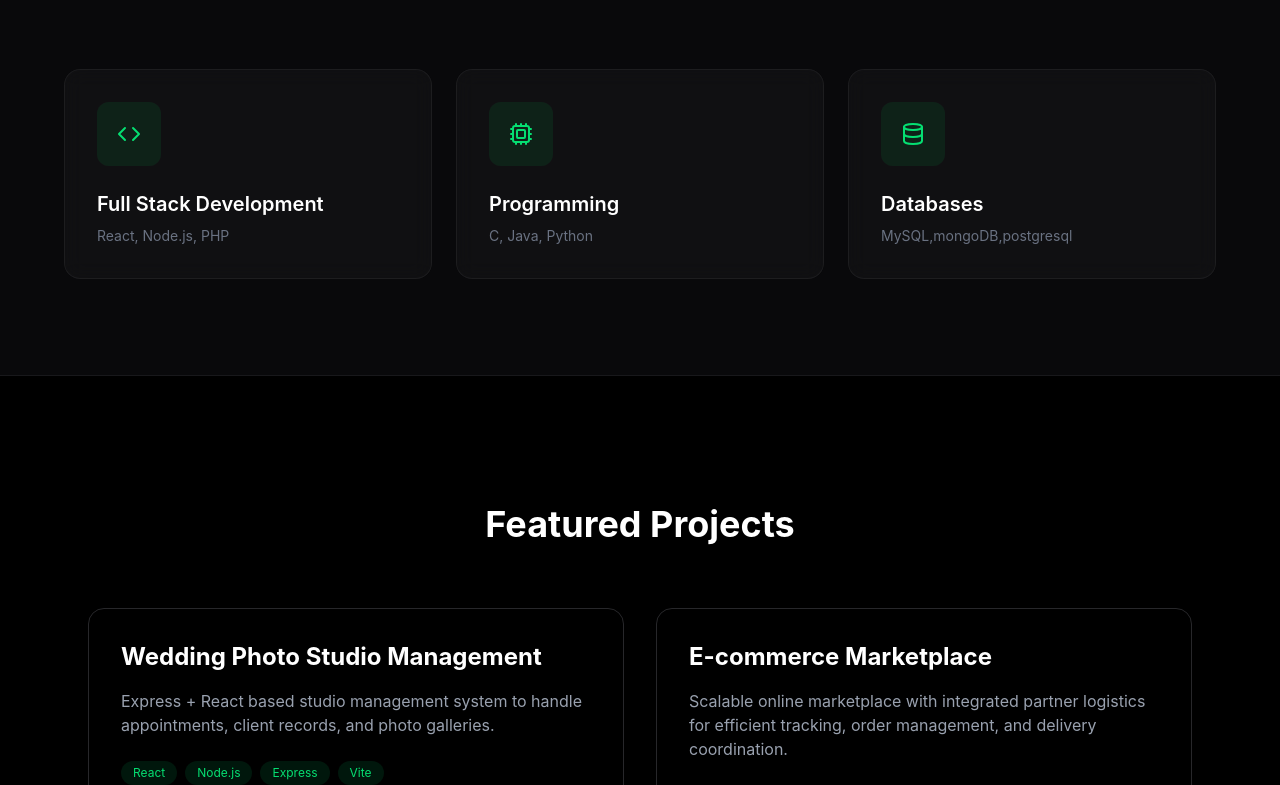
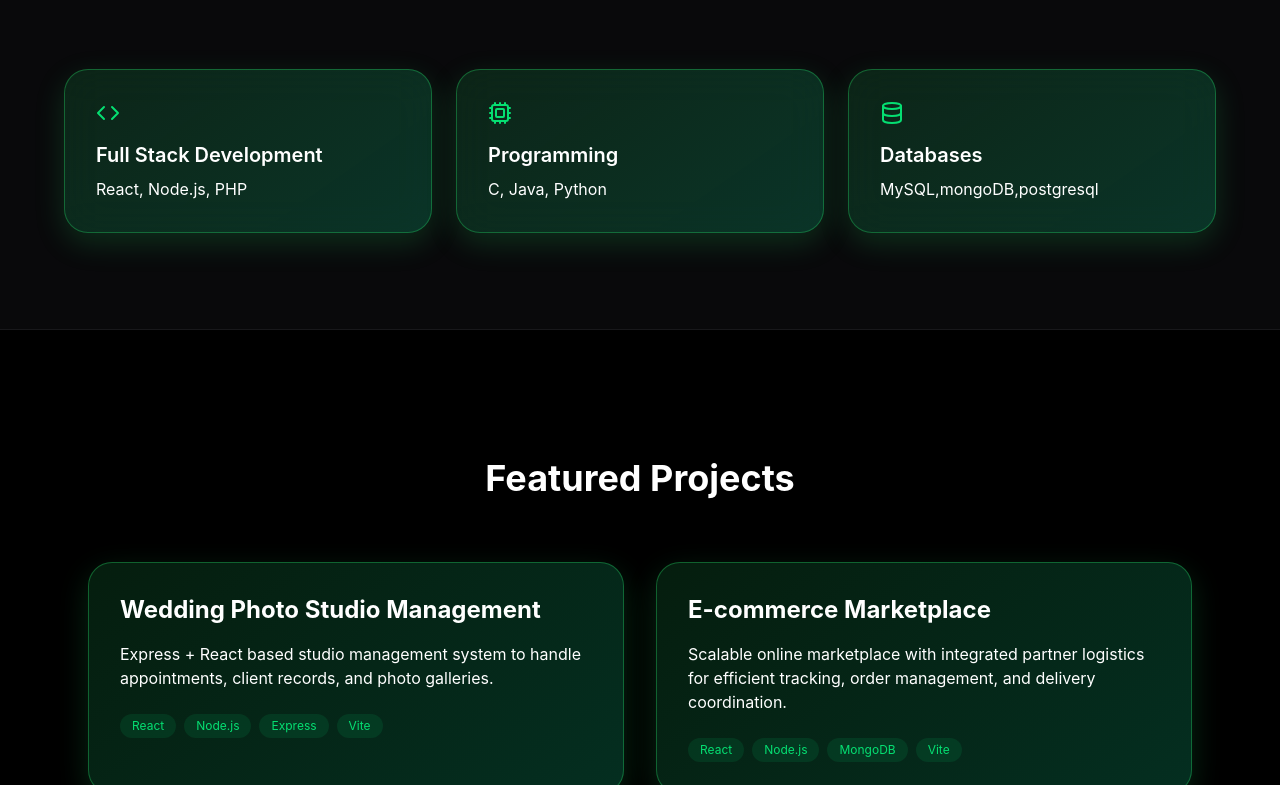
Before and after one commit to suryaamruthala/surya-portfolio, a React (Vite) app: page / in a window 1280 px wide. Shown: the part 1255-2040 px from the top of the page. Built offline with nearby package versions, Linux system fonts and the light colour scheme.

Commit message:
dark theme upgrade

```diff
--- a/src/App.css
+++ b/src/App.css
@@ -1,4 +1,17 @@
-/* Custom Scrollbar */
+/* ================= GLOBAL ================= */
+
+* {
+  scroll-behavior: smooth;
+}
+
+body {
+  margin: 0;
+  padding: 0;
+  background: #000;
+}
+
+/* ================= CUSTOM SCROLLBAR ================= */
+
 ::-webkit-scrollbar {
   width: 10px;
 }
@@ -8,23 +21,16 @@
 }
 
 ::-webkit-scrollbar-thumb {
-  background: #1f2937;
-  border-radius: 5px;
+  background: linear-gradient(to bottom, #1f2937, #22c55e);
+  border-radius: 10px;
 }
 
 ::-webkit-scrollbar-thumb:hover {
   background: #22c55e;
 }
 
-/* Glassmorphism utility */
-.glass-panel {
-  background: rgba(255, 255, 255, 0.03);
-  backdrop-filter: blur(10px);
-  -webkit-backdrop-filter: blur(10px);
-  border: 1px solid rgba(255, 255, 255, 0.05);
-}
+/* ================= GRADIENT TEXT ================= */
 
-/* Gradient text animation */
 .animate-gradient-text {
   background-size: 200% auto;
   animation: shine 3s linear infinite;
@@ -36,61 +42,158 @@
   }
 }
 
-/* Glowing card effect */
-.glow-card {
-  position: relative;
+/* ================= HERO NAME ================= */
+
+.hero-name {
+  transition: all 0.4s ease;
 }
 
-.glow-card::before {
-  content: "";
-  position: absolute;
-  top: 0;
-  left: 0;
-  right: 0;
-  bottom: 0;
-  border-radius: inherit;
-  padding: 2px;
-  background: linear-gradient(45deg,
-      transparent 20%,
-      #22c55e 50%,
-      transparent 80%);
-  -webkit-mask: linear-gradient(#fff 0 0) content-box, linear-gradient(#fff 0 0);
-  -webkit-mask-composite: xor;
-  mask: linear-gradient(#fff 0 0) content-box, linear-gradient(#fff 0 0);
-  mask-composite: exclude;
-  opacity: 0;
-  transition: opacity 0.3s ease;
-  pointer-events: none;
+.hero-name:hover {
+  transform: scale(1.05);
+  text-shadow:
+    0 0 10px rgba(34, 197, 94, 0.6),
+    0 0 20px rgba(34, 197, 94, 0.4),
+    0 0 40px rgba(34, 197, 94, 0.3);
 }
 
-.glow-card:hover::before {
-  opacity: 1;
+/* Stronger glow in light mode */
+.light-mode .hero-name:hover {
+  text-shadow:
+    0 0 15px rgba(34, 197, 94, 0.8),
+    0 0 30px rgba(34, 197, 94, 0.6),
+    0 0 50px rgba(34, 197, 94, 0.4);
 }
-/* ================= PROFILE GREEN RING ================= */
 
+/* ================= FUTURISTIC CARD ================= */
+
+.futuristic-card {
+  position: relative;
+  border-radius: 24px;
+  padding: 2rem;
+
+  background: linear-gradient(
+    145deg,
+    rgba(34, 197, 94, 0.15),
+    rgba(16, 185, 129, 0.25)
+  );
+
+  backdrop-filter: blur(20px);
+  -webkit-backdrop-filter: blur(20px);
+
+  transition: all 0.4s ease;
+
+  box-shadow:
+    0 10px 30px rgba(34, 197, 94, 0.2),
+    inset 0 0 0 1px rgba(34, 197, 94, 0.4);
+}
+
+.futuristic-card:hover {
+  transform: translateY(-8px);
+  box-shadow:
+    0 15px 40px rgba(34, 197, 94, 0.4),
+    0 0 30px rgba(34, 197, 94, 0.4),
+    inset 0 0 0 1px rgba(34, 197, 94, 0.6);
+}
+
+/* Stronger hover in light mode */
+.light-mode .futuristic-card {
+  background: linear-gradient(
+    145deg,
+    rgba(34, 197, 94, 0.08),
+    rgba(16, 185, 129, 0.12)
+  );
+
+  box-shadow:
+    0 10px 30px rgba(0, 0, 0, 0.08),
+    inset 0 0 0 1px rgba(34, 197, 94, 0.3);
+}
+
+.light-mode .futuristic-card:hover {
+  box-shadow:
+    0 15px 40px rgba(0, 0, 0, 0.15),
+    0 0 35px rgba(34, 197, 94, 0.6),
+    inset 0 0 0 1px rgba(34, 197, 94, 0.6);
+}
+
+/* ================= PROFILE DOUBLE RING ================= */
+
+.profile-container {
+  position: relative;
+  transition: transform 0.4s ease;
+}
+
+.profile-container:hover {
+  transform: scale(1.05);
+}
+
+/* Base Ring */
 .ring-pulse {
   position: absolute;
   inset: 0;
   border-radius: 50%;
   pointer-events: none;
 
-  /* Initial thin ring */
   box-shadow: 0 0 0 6px rgba(34, 197, 94, 0.8);
-
-  animation: pulseRingThickness 2.2s ease-in-out infinite;
+  animation: pulseRing 2.2s ease-in-out infinite;
 }
 
-@keyframes pulseRingThickness {
+@keyframes pulseRing {
   0% {
     box-shadow: 0 0 0 6px rgba(34, 197, 94, 0.8);
   }
-
   50% {
-    /* Thick expanded ring */
     box-shadow: 0 0 0 22px rgba(34, 197, 94, 0.35);
   }
-
   100% {
     box-shadow: 0 0 0 6px rgba(34, 197, 94, 0.8);
   }
 }
+
+/* Secondary Ring */
+.ring-secondary {
+  position: absolute;
+  inset: 0;
+  border-radius: 50%;
+  pointer-events: none;
+
+  opacity: 0;
+  box-shadow: 0 0 0 6px rgba(34, 197, 94, 0.6);
+  transition: opacity 0.3s ease;
+}
+
+.profile-container:hover .ring-secondary {
+  opacity: 1;
+  animation: pulseRingOuter 1.4s ease-in-out infinite;
+}
+
+@keyframes pulseRingOuter {
+  0% {
+    box-shadow: 0 0 0 8px rgba(34, 197, 94, 0.7);
+  }
+  50% {
+    box-shadow: 0 0 0 35px rgba(34, 197, 94, 0.2);
+  }
+  100% {
+    box-shadow: 0 0 0 8px rgba(34, 197, 94, 0.7);
+  }
+}
+
+/* Stronger glow in light mode */
+.light-mode .profile-container:hover .ring-pulse {
+  box-shadow:
+    0 0 0 8px rgba(34, 197, 94, 0.9),
+    0 0 40px rgba(34, 197, 94, 0.7),
+    0 0 80px rgba(34, 197, 94, 0.5);
+}
+
+.light-mode .profile-container:hover .ring-secondary {
+  box-shadow:
+    0 0 0 10px rgba(34, 197, 94, 0.8),
+    0 0 50px rgba(34, 197, 94, 0.6);
+}
+
+/* ================= LIGHT MODE BODY ================= */
+
+.light-mode body {
+  background: #f8fafc;
+}
--- a/src/App.jsx
+++ b/src/App.jsx
@@ -32,7 +32,13 @@ export default function App() {
   const isDark = theme === "dark";
 
   return (
-    <div className={`min-h-screen transition-colors duration-300 ${isDark ? "bg-black text-white" : "bg-gray-50 text-slate-900"}`}>
+    <div
+  className={`min-h-screen transition-colors duration-300 ${
+    isDark
+      ? "bg-black text-white"
+      : "bg-gray-50 text-slate-900 light-mode"
+  }`}
+>
       <Navbar theme={theme} toggleTheme={toggleTheme} isDark={isDark} />
       <Hero isDark={isDark} />
       <About isDark={isDark} />
@@ -90,7 +96,9 @@ function Hero({ isDark }) {
             Hello, world! I am
           </p>
 
-          <h1 className="text-5xl md:text-6xl font-bold mb-6 bg-gradient-to-r from-green-400 via-emerald-500 to-green-600 bg-clip-text text-transparent animate-gradient-text tracking-wide whitespace-nowrap overflow-visible">
+          <h1
+  className="hero-name text-5xl md:text-6xl font-bold mb-6 bg-gradient-to-r from-green-400 via-emerald-500 to-green-600 bg-clip-text text-transparent animate-gradient-text tracking-wide whitespace-nowrap overflow-visible"
+>
   Surya Amruthala
 </h1>
 
@@ -130,10 +138,13 @@ function Hero({ isDark }) {
   transition={{ duration: 0.8 }}
   className="flex justify-center"
 >
-  <div className="relative w-64 h-64 md:w-80 md:h-80 flex items-center justify-center">
+  <div className="relative w-64 h-64 md:w-80 md:h-80 flex items-center justify-center profile-container">
 
-  {/* Pulsing Green Ring */}
+  {/* Base Ring */}
   <div className="ring-pulse"></div>
+
+  {/* Second Ring (hidden until hover) */}
+  <div className="ring-secondary"></div>
 
   {/* Profile Image */}
   <div className="w-[90%] h-[90%] rounded-full overflow-hidden bg-black">
@@ -185,20 +196,12 @@ function Skills({ isDark, loading }) {
 
         <div className="grid md:grid-cols-3 gap-6">
           {skills.map((skill, i) => (
-            <motion.div
-              initial={{ opacity: 0, y: 20 }}
-              whileInView={{ opacity: 1, y: 0 }}
-              viewport={{ once: true }}
-              transition={{ duration: 0.5, delay: i * 0.1 }}
-              whileHover={{ y: -5 }}
-              key={i}
-              className={`p-8 rounded-2xl group transition-colors border ${isDark ? "glass-panel hover:border-green-500/50" : "bg-slate-50 border-slate-200 hover:border-green-500 shadow-sm"}`}
-            >
-              <div className={`mb-6 w-16 h-16 rounded-xl flex items-center justify-center transition-all ${isDark ? "text-green-400 bg-green-500/10 group-hover:bg-green-500 group-hover:text-black" : "text-green-600 bg-green-500/20 group-hover:bg-green-500 group-hover:text-white"}`}>
-                {skill.icon}
+            <motion.div key={i} whileHover={{ y: -6 }} className="futuristic-card">
+              <div className="futuristic-card-inner">
+                <div className="mb-4 text-green-400">{skill.icon}</div>
+                    <h3 className="text-xl font-semibold mb-2">{skill.name}</h3>
+                       <p>{skill.desc}</p>
                  </div>
-              <h3 className={`text-xl font-semibold mb-2 ${isDark ? "text-white" : "text-slate-900"}`}>{skill.name}</h3>
-              <p className={`text-sm ${isDark ? "text-gray-500" : "text-slate-500"}`}>{skill.desc}</p>
              </motion.div>
           ))}
         </div>
@@ -242,13 +245,25 @@ function Projects({ isDark, loading }) {
 
       <div className="grid md:grid-cols-2 gap-8">
         {projects.map((project, i) => (
-          <motion.div key={i} whileHover={{ scale: 1.03 }}
-            className={`p-8 rounded-2xl transition-all ${isDark ? "border border-zinc-800 hover:border-green-500 hover:border-2" : "bg-white shadow hover:shadow-lg"}`}>
-            <h3 className="text-2xl font-bold mb-4">{project.title}</h3>
-            <p className={`${isDark ? "text-gray-400" : "text-gray-700"} mb-6`}>{project.desc}</p>
+          <motion.div
+  key={i}
+  whileHover={{ scale: 1.03 }}
+  className="futuristic-card"
+>
+  <h3 className="text-2xl font-bold mb-4">
+    {project.title}
+  </h3>
+
+  <p className="mb-6">
+    {project.desc}
+  </p>
+
   <div className="flex gap-2">
     {project.tags.map((tag) => (
-                <span key={tag} className="text-xs px-3 py-1 bg-green-400/10 text-green-400 rounded-full">
+      <span
+        key={tag}
+        className="text-xs px-3 py-1 bg-green-400/10 text-green-400 rounded-full"
+      >
         {tag}
       </span>
     ))}
```
Lines whose indentation alone changed are shown as unchanged.
